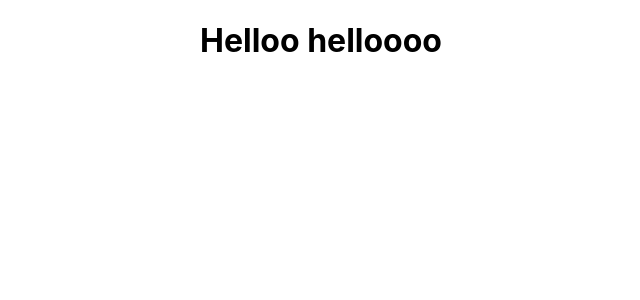
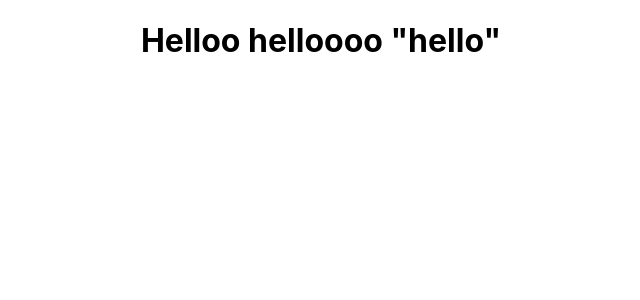
Before and after one commit to Quantr10/BizzUp, a JavaScript app: page / in a window 1280 px wide. Shown: the top 300 px of the page, without its empty margins (319-959 px from the left). Built offline with nearby package versions, Linux system fonts and the light colour scheme; the HTML template or start-up script is replaced by a standard one.

Commit message:
new text

```diff
--- a/src/App.js
+++ b/src/App.js
@@ -3,7 +3,7 @@ import './App.css';
 function App() {
   return (
     <div className="App">
-      <h1>Helloo helloooo</h1>
+      <h1>Helloo helloooo "hello"</h1>
     </div>
   );
 }
```
